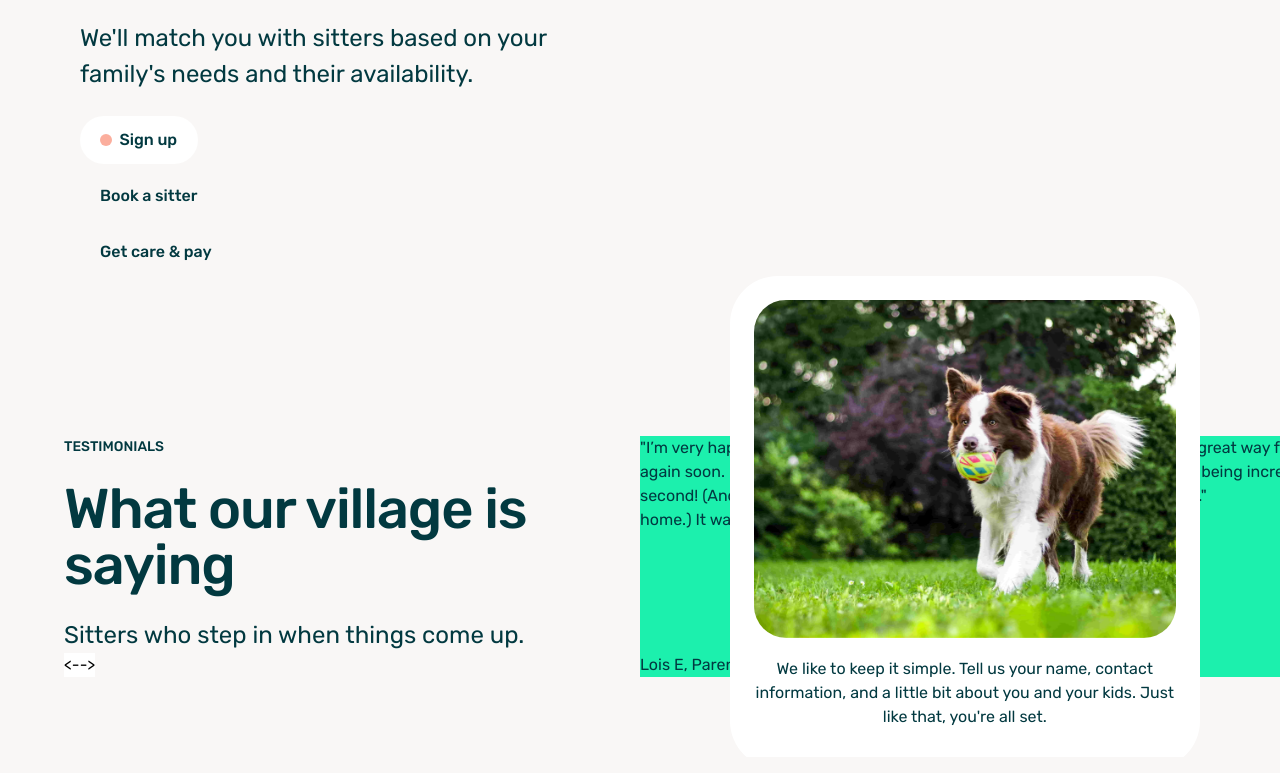
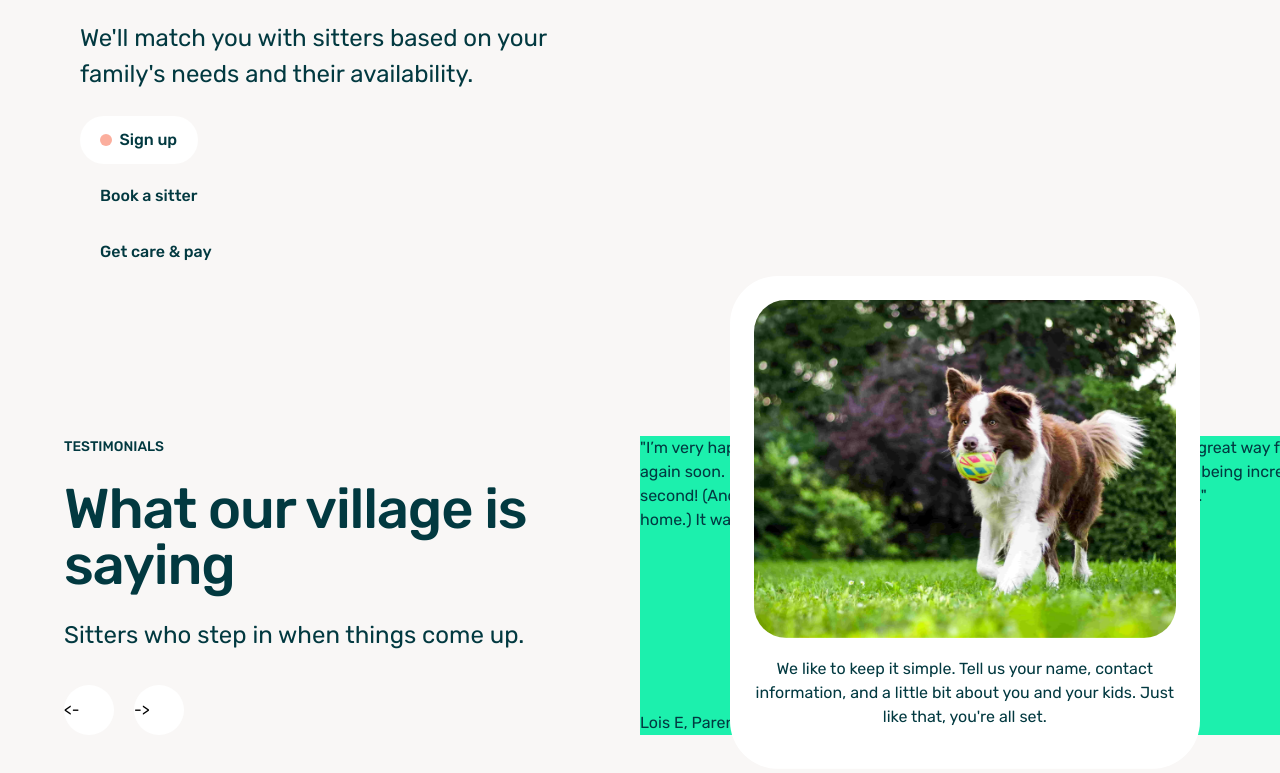
Before and after one commit to samsonc89/otter-replica, a React (Vite) app: page / in a window 1280 px wide. Shown: the part 1305-2078 px from the top of the page. Built offline with nearby package versions, Linux system fonts and the light colour scheme.

Commit message:
Change carousel button size

```diff
--- a/src/containers/Testimonials/testimonials.css
+++ b/src/containers/Testimonials/testimonials.css
@@ -13,6 +13,19 @@
   flex: 42%;
   max-width: 42%;
 }
+
+.testimonials-btn-wrapper {
+  margin-top: 2em;
+  display: flex;
+  gap: 20px;
+}
+
+.carousel-btn {
+  width: 50px;
+  height: 50px;
+  border-radius: 50%;
+}
+
 .testimonials-column-right {
   flex: 50%;
   max-width: 50%;
```
